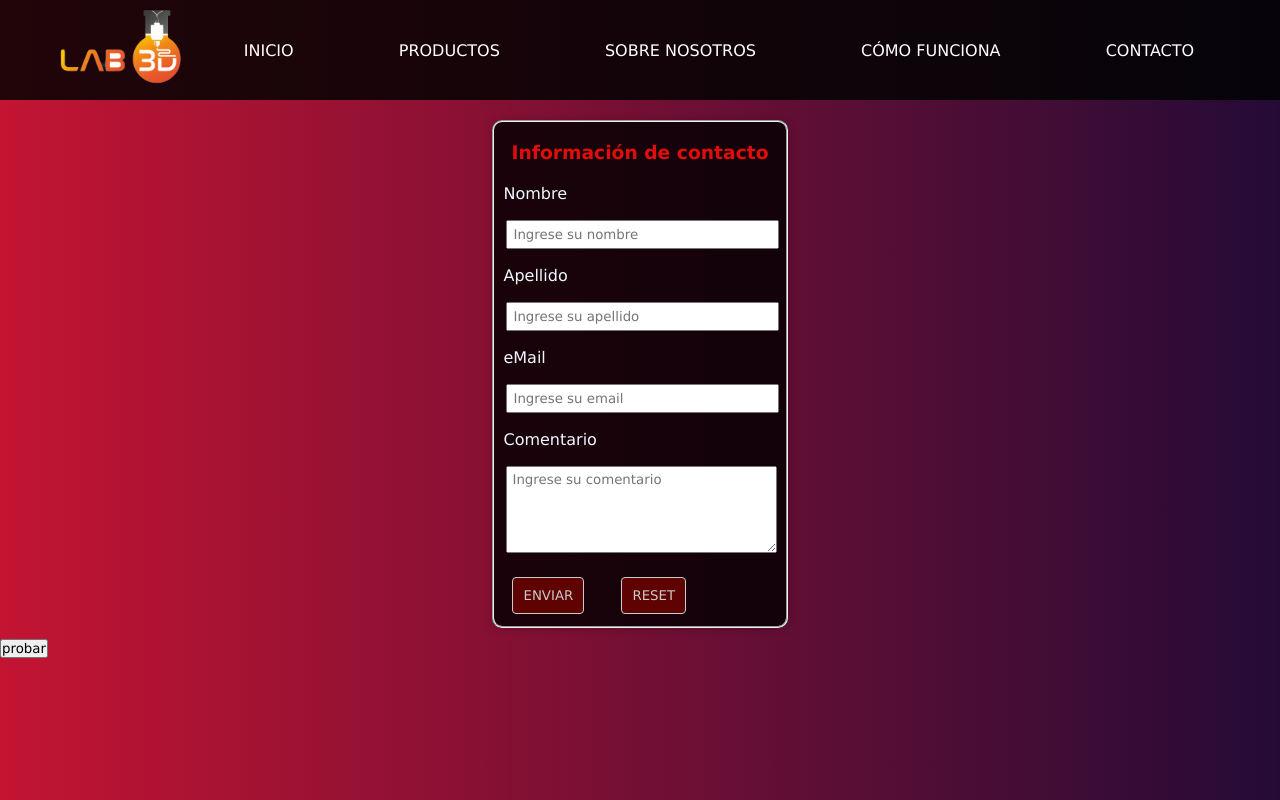
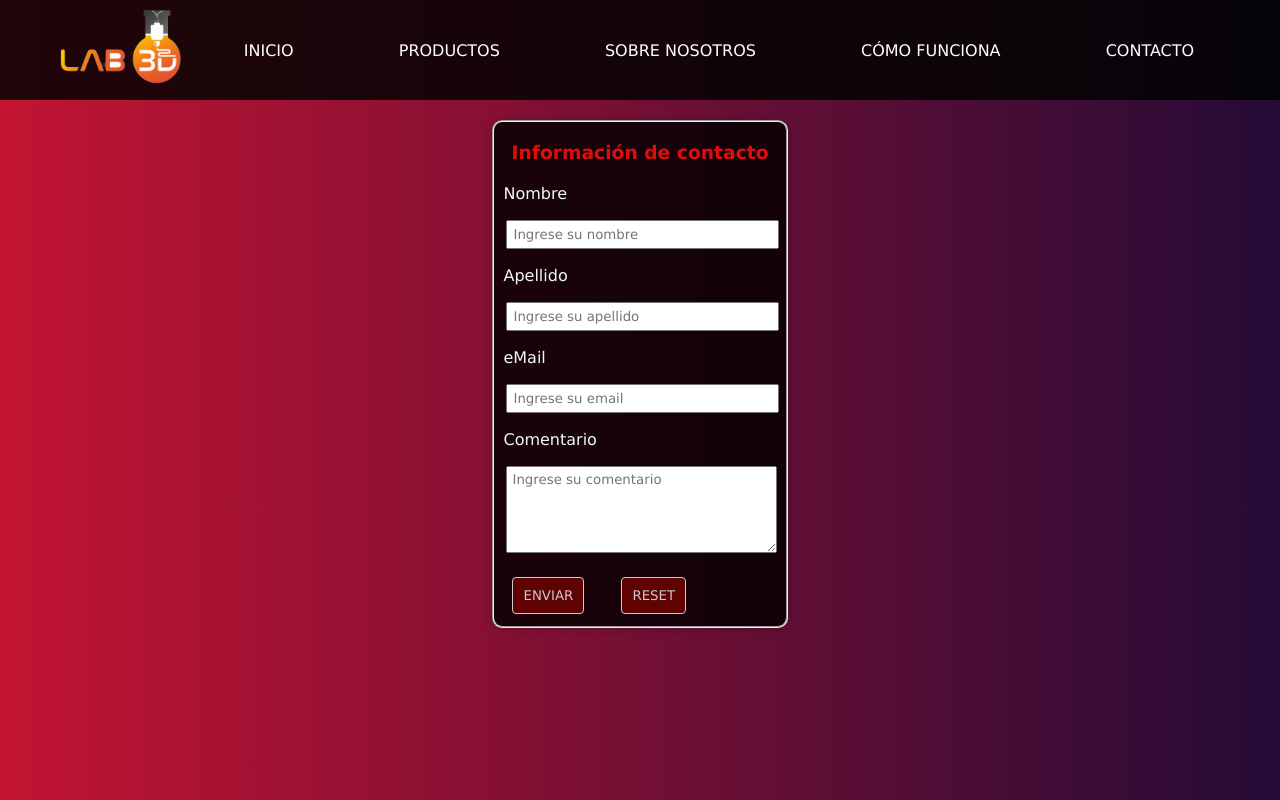
Before and after one commit to punisher-113/TPO-CODO-A-CODO-COM-23024-GRUPO18, a plain HTML site: page contacto.html in a window 1280 px wide. Shown: the top 800 px of the page. Drawn offline with Linux system fonts and the light colour scheme.

Commit message:
Corrección Contacto 6

```diff
--- a/contacto.html
+++ b/contacto.html
@@ -58,7 +58,6 @@
             </fieldset>
         </form>
     </div>
-    <button onclick="actualizarCampoNext();">probar</button>
 </body>
 
 </html>
--- a/js/registroContacto.js
+++ b/js/registroContacto.js
@@ -42,16 +42,12 @@ function actualizarCampoNext() {
     let next = document.getElementById("next");
     let usuario = document.getElementById("nombre");
 
-    var listaCadena = String.prototype.split(location.pathname,"/");
-    for (let i=0; i<listaCadena.length-1;i++)
+    let listaCadena = location.pathname.split("/");
+    for (let i=0; i<listaCadena.length-1; i++)
     {
-      ret += ret + listaCadena[i] + "/";
+      ret += listaCadena[i] + "/";
     }
 
-    alert(location.origin);
-    alert(ret);
-
-    next.value = location.origin + "/" + ret + "registroContacto.html?nombre=" + usuario.value;
+    next.value = location.origin + ret + "registroContacto.html?nombre=" + usuario.value;
     //next.value = location.pathname + "/registroContacto.html?nombre=" + usuario.value;
-    alert(next.value);
 }
```
